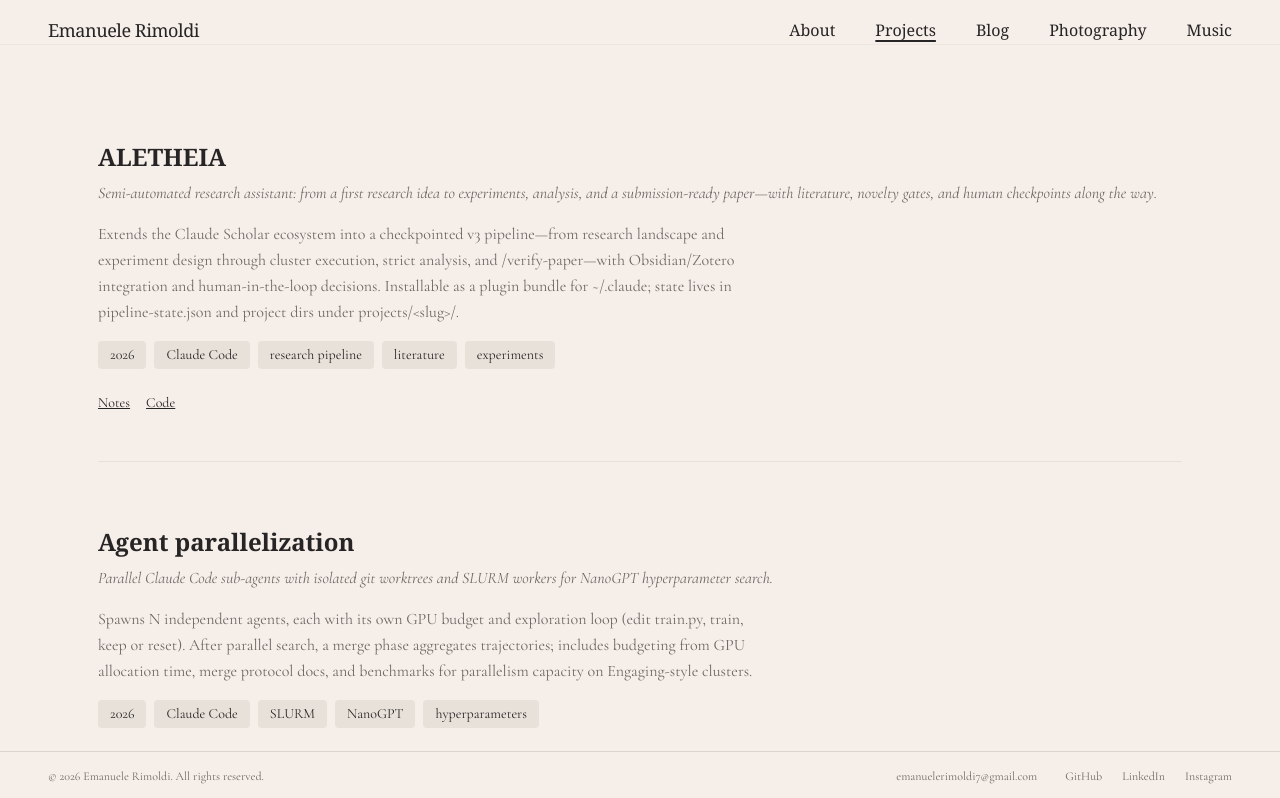
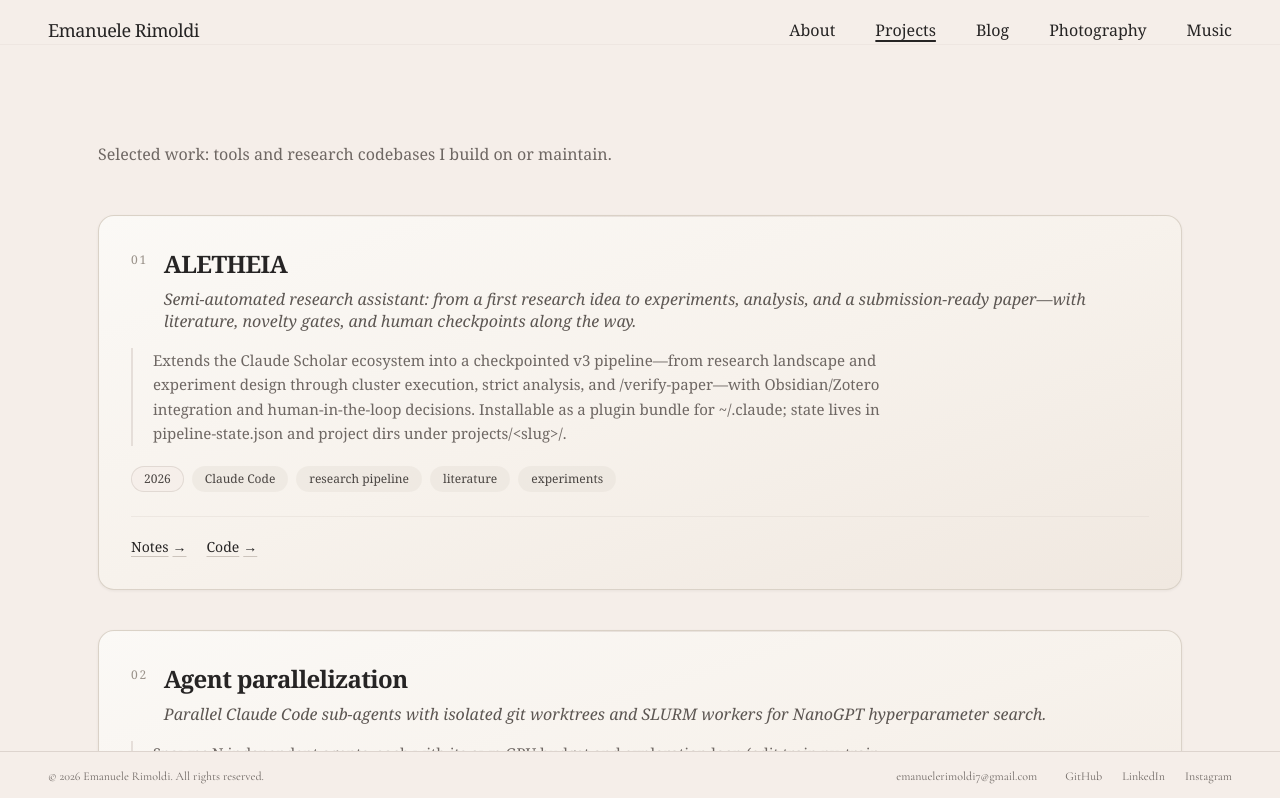
Before and after one commit to EmaRimoldi/EmaRimoldi.github.io, a Next.js app: page /projects in a window 1280 px wide. Shown: the top 798 px of the page. Built offline with nearby package versions, Linux system fonts and the light colour scheme.

Commit message:
Projects: bounded cards, gradient fill, hover lift and link arrows
Made-with: Cursor

```diff
--- a/app/projects/page.tsx
+++ b/app/projects/page.tsx
@@ -1,76 +1,19 @@
 import { PageShell } from "@/components/page-shell";
 import { ContentContainer } from "@/components/content-container";
+import { ProjectCard } from "@/components/project-card";
 import { projectsItems } from "@/content/projects-items";
 
 export default function ProjectsPage() {
   return (
     <PageShell>
       <ContentContainer maxWidth="content" className="py-16 md:py-24">
-        <div className="space-y-12 md:space-y-16">
+        <p className="font-serif text-sm md:text-base text-[#6E6763] mb-10 md:mb-12 max-w-2xl leading-relaxed">
+          Selected work: tools and research codebases I build on or maintain.
+        </p>
+
+        <div className="flex flex-col gap-8 md:gap-10">
           {projectsItems.map((item, index) => (
-            <div key={item.id} className="space-y-4">
-              <div>
-                <h3 className="text-xl md:text-2xl font-serif font-semibold text-[#262424] mb-2">
-                  {item.title}
-                </h3>
-                <p className="text-sm md:text-base text-[#6E6763] italic mb-3">
-                  {item.descriptor}
-                </p>
-              </div>
-
-              <p className="text-sm md:text-base text-[#6E6763] leading-relaxed max-w-2xl">
-                {item.summary}
-              </p>
-
-              <div className="flex flex-wrap gap-2 mt-4">
-                {item.year && (
-                  <span className="inline-block px-3 py-1 bg-[#E8E1DA] text-sm text-[#262424] rounded">
-                    {item.year}
-                  </span>
-                )}
-                {item.tags?.map((tag) => (
-                  <span
-                    key={tag}
-                    className="inline-block px-3 py-1 bg-[#E8E1DA] text-sm text-[#262424] rounded"
-                  >
-                    {tag}
-                  </span>
-                ))}
-              </div>
-
-              {item.links && (
-                <div className="flex flex-wrap gap-4 text-sm pt-2">
-                  {item.links.paper && (
-                    <a
-                      href={item.links.paper}
-                      className="text-[#262424] underline hover:opacity-60"
-                    >
-                      Paper
-                    </a>
-                  )}
-                  {item.links.notes && (
-                    <a
-                      href={item.links.notes}
-                      className="text-[#262424] underline hover:opacity-60"
-                    >
-                      Notes
-                    </a>
-                  )}
-                  {item.links.code && (
-                    <a
-                      href={item.links.code}
-                      className="text-[#262424] underline hover:opacity-60"
-                    >
-                      Code
-                    </a>
-                  )}
-                </div>
-              )}
-
-              {index < projectsItems.length - 1 && (
-                <div className="pt-8 border-b border-[#DDD4CE]/50" />
-              )}
-            </div>
+            <ProjectCard key={item.id} item={item} index={index} />
           ))}
         </div>
       </ContentContainer>
--- /dev/null
+++ b/components/project-card.tsx
@@ -0,0 +1,105 @@
+import type { ResearchItem } from "@/content/projects-items";
+
+export function ProjectCard({ item, index }: { item: ResearchItem; index: number }) {
+  const n = String(index + 1).padStart(2, "0");
+
+  return (
+    <article
+      className="group relative rounded-2xl border border-[#D8CFC4]/90 bg-gradient-to-br from-[#FBF9F6] via-[#F7F2EC] to-[#F0E8E0] p-6 md:p-8 shadow-[0_1px_3px_rgba(38,36,36,0.06)] transition-all duration-300 ease-out hover:border-[#BFB3A5] hover:shadow-[0_8px_28px_rgba(38,36,36,0.08)] hover:-translate-y-0.5"
+    >
+      <div className="pointer-events-none absolute inset-x-0 top-0 h-px bg-gradient-to-r from-transparent via-[#DDD4CE]/80 to-transparent opacity-80" />
+
+      <header className="mb-4 flex flex-col gap-2 sm:flex-row sm:items-baseline sm:justify-between sm:gap-6">
+        <div className="flex items-start gap-3 md:gap-4">
+          <span
+            className="font-serif text-xs tabular-nums tracking-[0.14em] text-[#9A928A] pt-1 select-none"
+            aria-hidden
+          >
+            {n}
+          </span>
+          <div>
+            <h2 className="font-serif text-xl md:text-2xl font-semibold text-[#262424] tracking-tight group-hover:text-[#1a1818] transition-colors duration-300">
+              {item.title}
+            </h2>
+            <p className="mt-2 font-serif text-sm md:text-base italic text-[#5C5652] leading-snug">
+              {item.descriptor}
+            </p>
+          </div>
+        </div>
+      </header>
+
+      <p className="font-serif text-sm md:text-[0.9375rem] text-[#6E6763] leading-relaxed max-w-3xl border-l-2 border-[#DDD4CE]/70 pl-4 md:pl-5">
+        {item.summary}
+      </p>
+
+      <div className="mt-5 flex flex-wrap gap-2">
+        {item.year && (
+          <span className="rounded-full border border-[#DDD4CE]/80 bg-[#F5EEE9]/80 px-3 py-1 font-serif text-xs text-[#4A4542] transition-colors duration-300 group-hover:border-[#C9BFB5] group-hover:bg-[#EDE8E2]">
+            {item.year}
+          </span>
+        )}
+        {item.tags?.map((tag) => (
+          <span
+            key={tag}
+            className="rounded-full border border-transparent bg-[#E8E1DA]/50 px-3 py-1 font-serif text-xs text-[#4A4542] transition-colors duration-300 group-hover:bg-[#DDD4CE]/60"
+          >
+            {tag}
+          </span>
+        ))}
+      </div>
+
+      {item.links && (
+        <div className="mt-6 flex flex-wrap gap-5 border-t border-[#DDD4CE]/40 pt-5 font-serif text-sm">
+          {item.links.paper && (
+            <a
+              href={item.links.paper}
+              target="_blank"
+              rel="noopener noreferrer"
+              className="group/link inline-flex items-center gap-1 text-[#262424] underline decoration-[#CCC4BC] underline-offset-4 transition hover:decoration-[#262424]"
+            >
+              Paper
+              <span
+                className="inline-block transition-transform duration-200 group-hover/link:translate-x-0.5"
+                aria-hidden
+              >
+                →
+              </span>
+            </a>
+          )}
+          {item.links.notes && (
+            <a
+              href={item.links.notes}
+              target="_blank"
+              rel="noopener noreferrer"
+              className="group/link inline-flex items-center gap-1 text-[#262424] underline decoration-[#CCC4BC] underline-offset-4 transition hover:decoration-[#262424]"
+            >
+              Notes
+              <span
+                className="inline-block transition-transform duration-200 group-hover/link:translate-x-0.5"
+                aria-hidden
+              >
+                →
+              </span>
+            </a>
+          )}
+          {item.links.code && (
+            <a
+              href={item.links.code}
+              target="_blank"
+              rel="noopener noreferrer"
+              className="group/link inline-flex items-center gap-1 text-[#262424] underline decoration-[#CCC4BC] underline-offset-4 transition hover:decoration-[#262424]"
+            >
+              Code
+              <span
+                className="inline-block transition-transform duration-200 group-hover/link:translate-x-0.5"
+                aria-hidden
+              >
+                →
+              </span>
+            </a>
+          )}
+        </div>
+      )}
+    </article>
+  );
+}
```
